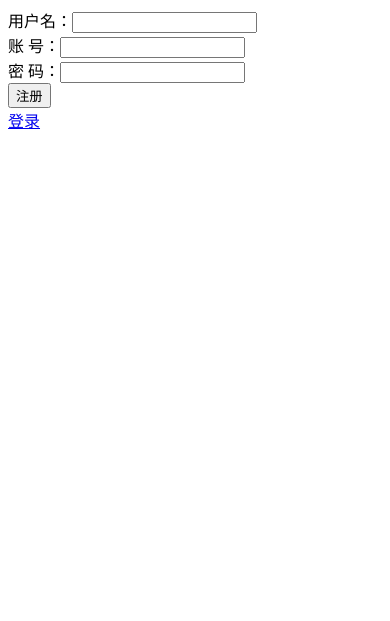
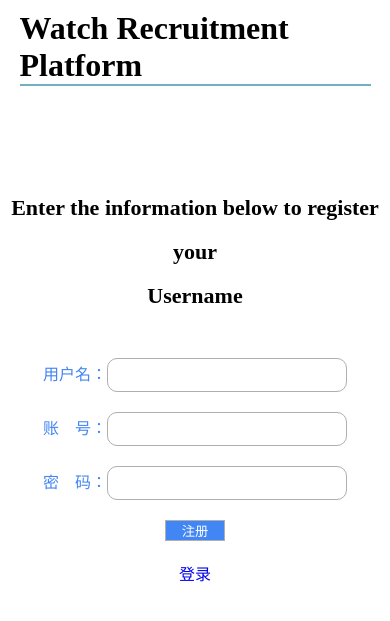
Before and after one commit to Jaye145790/recruitment_platform, a Flask app: page /register in a window 390 px wide. Shown: the top 621 px of the page. Run offline with Flask 2, Linux system fonts and the light colour scheme; parts of the project's set-up code (start-up, migrations or seed data) failed here and were passed over.

Commit message:
Responsive Layout

```diff
--- a/upanddown/templates/register.html
+++ b/upanddown/templates/register.html
@@ -9,14 +9,78 @@
     <link rel="stylesheet" type="text/css" href="/static/css/toastr.min.css" />
     <script src="/static/js/toastr.min.js"></script>
     <title>注册</title>
+	<style>
+		*{
+			margin: 0;
+			padding: 0;
+			box-sizing: border-box;
+		}
+		a{
+			text-decoration: none;
+		}
+		.title1{
+			/* width: 1200px; */
+			width: 90%;
+			margin: 10px auto 0;
+			border-bottom: 2px solid #71b0bf;
+		}
+		.title h1{
+			font: 24px '微软雅黑';
+			padding-bottom: 4px;
+		}
+		.title2{
+			/*  width: 1200px; */
+			  width: 100%;
+			  margin: 100px auto 0;
+			 text-align: center;
+		}
+		.title2 h2{
+			font-size: 22px;
+			line-height: 2;
+		}
+		.title2 label{
+			color: #4285f4;
+		}
+		/* 相邻兄弟选择器 */
+		.title2 label+input{
+			width: 240px;
+			height: 34px;
+			margin: 20px auto 0;
+			padding-left: 10px;
+			border-radius: 10px;
+			border: 1px solid #afafaf;
+		}
+		.title2 #register{
+			margin-top: 20px;
+			margin-bottom: 20px;
+			width: 60px;
+			color: #fff;
+			background-color:#4285f4 ;
+			border: 1px solid #afafaf;
+		}
+		form{
+			margin-top: 20px;
+		}
+	</style>
 </head>
 
 <body>
-    <label>用户名：</label><input type="text" id="nickname"><br>
-    <label>账 号：</label><input type="text" id="username"><br>
-    <label>密 码：</label><input type="password" id="password"><br>
-    <input type="button" value="注册" onclick="register()"><br>
-    <a href="/login">登录</a>
+	<div class="title1">
+		 <h1>Watch Recruitment Platform</h1>
+	</div>
+	<div class="title2">
+		<h2>Enter the information below to register your <br>
+		Username
+		</h2>
+		<form action="#">
+		   <label>用户名：</label><input type="text" id="nickname"><br>
+		   <label>账&emsp;号：</label><input type="text" id="username"><br>
+		   <label>密&emsp;码：</label><input type="password" id="password"><br>
+		   <input  id="register" type="button" value="注册" onclick="register()"><br>
+		   <a href="/login">登录</a>
+		</form>
+	</div>
+
 
     <script>
         function register() {
```
Also changed, not shown: upanddown/templates/forgot.html (+6 -3 lines), upanddown/templates/index.html (+10 -6 lines), upanddown/templates/login.html (+10 -6 lines), upanddown/templates/upload.html (+31 -12 lines).
